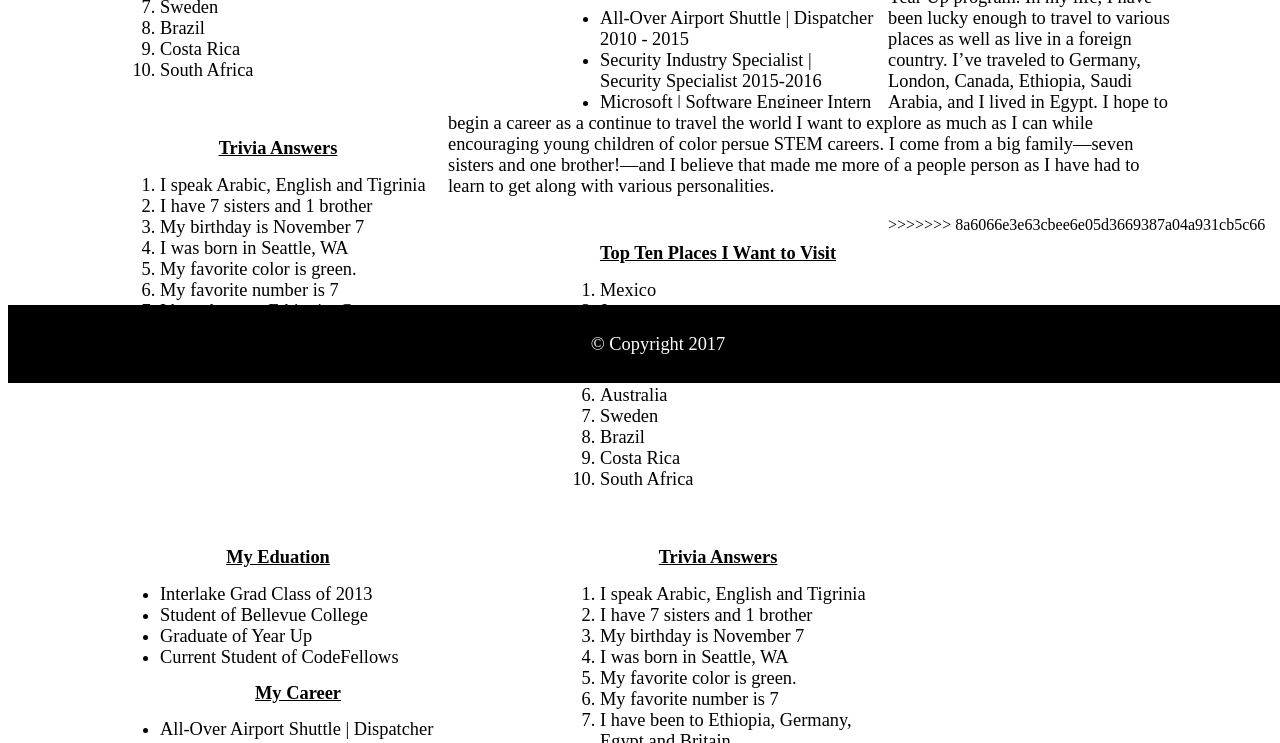
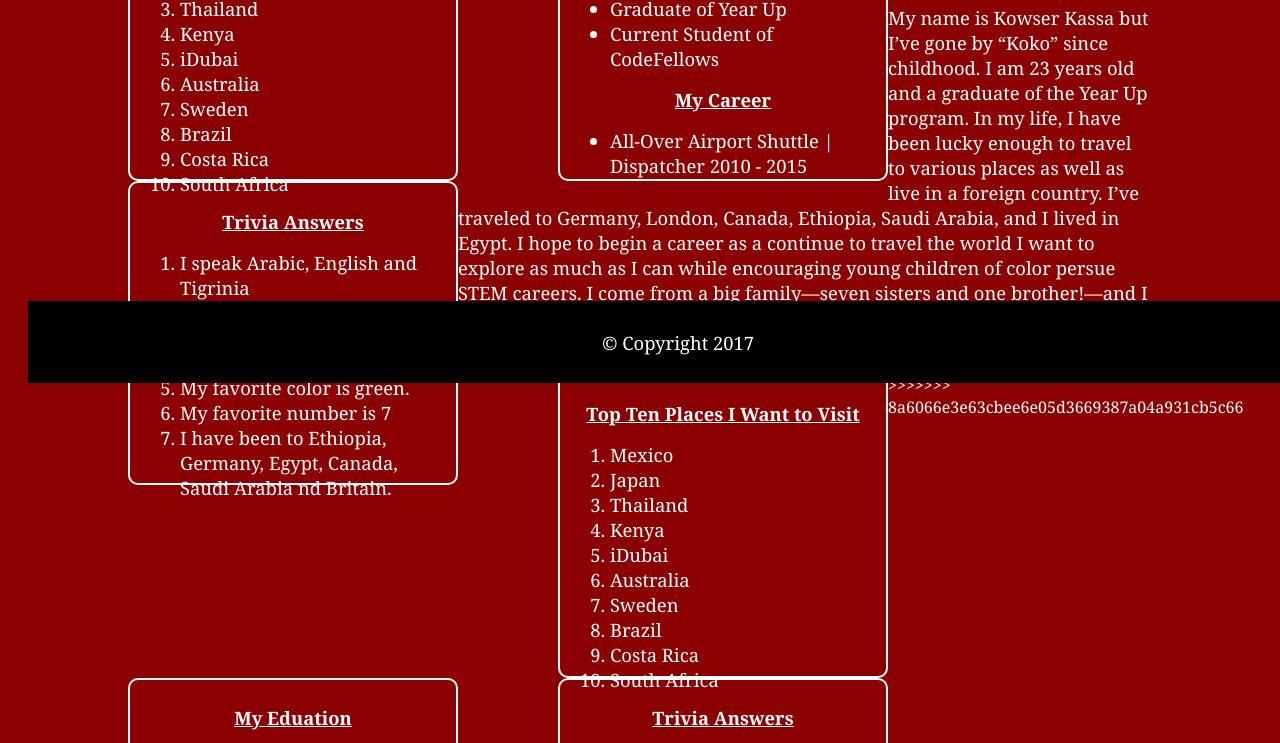
Before and after one commit to kowserk7/aboutMe, a plain HTML site: page index.html in a window 1280 px wide. Shown: the part 417-1160 px from the top of the page. Drawn offline with Linux system fonts and the light colour scheme.

Commit message:
Update style.css

```diff
--- a/style.css
+++ b/style.css
@@ -1,4 +1,3 @@
-<<<<<<< HEAD
 html{
   background-color: DarkRed;
   margin: 10px;
@@ -108,4 +107,3 @@ footer{
   bottom: 0;
   width: 100%;
   color: white;}
->>>>>>> 8a6066e3e63cbee6e05d3669387a04a931cb5c66
```
